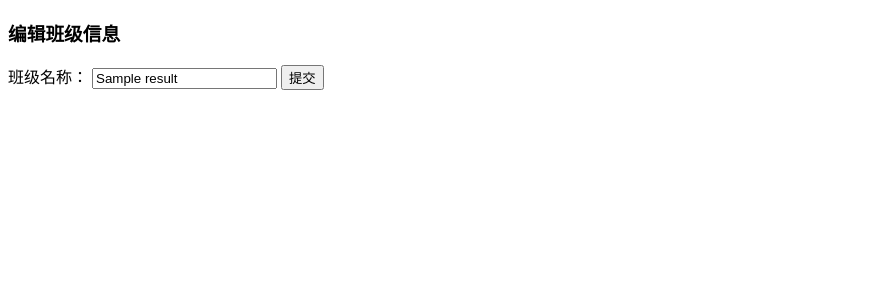
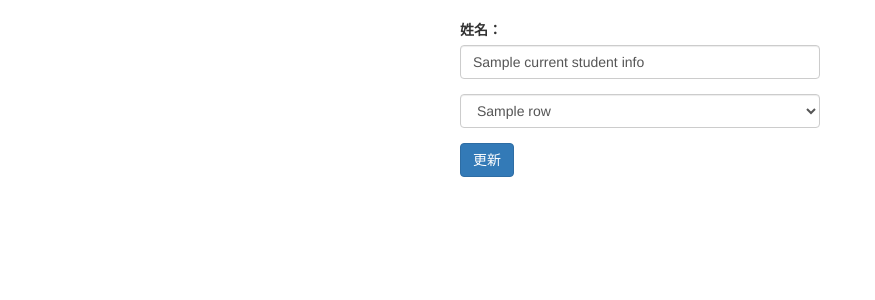
Before and after one commit to ThanlonSmith/stu-django, a Django app: template templates/edit_student.html in a window 1280 px wide. Shown: the top 300 px of the page, without its empty margins (0-875 px from the left). Run offline with Django 3.2, Linux system fonts and the light colour scheme; the template is opened without the code that fills it: most values are stand-ins (such as "Sample title", 1, 10 or a date in 2020).

Commit message:
编辑学生信息

```diff
--- a/templates/edit_student.html
+++ b/templates/edit_student.html
@@ -2,15 +2,43 @@
 <html lang="en">
 <head>
     <meta charset="UTF-8">
-    <title>修改班级信息</title>
+    <title>添加学生信息</title>
+    <link rel="stylesheet" href="https://cdn.jsdelivr.net/npm/bootstrap@3.3.7/dist/css/bootstrap.min.css"
+          integrity="sha384-BVYiiSIFeK1dGmJRAkycuHAHRg32OmUcww7on3RYdg4Va+PmSTsz/K68vbdEjh4u" crossorigin="anonymous">
 </head>
 <body>
-<h3>编辑班级信息</h3>
-<form action="/edit-class/?nid={{ result.id }}" method="post">
-    <label>班级名称：</label>
-    {#    <input type="text"style="display: none" value="{{ result.id }}">#}
-    <input type="text" name="title" value="{{ result.title }}">
-    <input type="submit" value="提交">
-</form>
+<div class="container" style="margin-top: 20px">
+    <div class="row">
+        <div class="col-md-4 col-md-offset-4">
+            <form action="/edit-student/?nid={{ current_student_info.id }}" method="post">
+                {#            还可以设置input标签将其隐藏#}
+                <div class="form-group">
+                    <label>姓名：</label>
+                    <input type="text" class="form-control" id="" placeholder="" name="name"
+                           value="{{ current_student_info.name }}">
+                </div>
+                <div class="form-group">
+                    <select class="form-control" name="class_id">
+                        {% for row in class_list %}
+                            {% if  row.id == current_student_info.class_id %}
+                                <option selected="selected" value="{{ row.id }}">{{ row.title }}</option>
+                            {% else %}
+                                <option value="{{ row.id }}">{{ row.title }}</option>
+                            {% endif %}
+                        {% endfor %}
+                    </select>
+                </div>
+                <button type="submit" class="btn btn-primary">更新</button>
+            </form>
+        </div>
+    </div>
+</div>
+<script
+        src="https://code.jquery.com/jquery-3.4.1.js"
+        integrity="sha256-WpOohJOqMqqyKL9FccASB9O0KwACQJpFTUBLTYOVvVU="
+        crossorigin="anonymous"></script>
+<script src="https://cdn.jsdelivr.net/npm/bootstrap@3.3.7/dist/js/bootstrap.min.js"
+        integrity="sha384-Tc5IQib027qvyjSMfHjOMaLkfuWVxZxUPnCJA7l2mCWNIpG9mGCD8wGNIcPD7Txa"
+        crossorigin="anonymous"></script>
 </body>
 </html>
```
Also changed, not shown: app01/views.py (+25 -1 lines).
